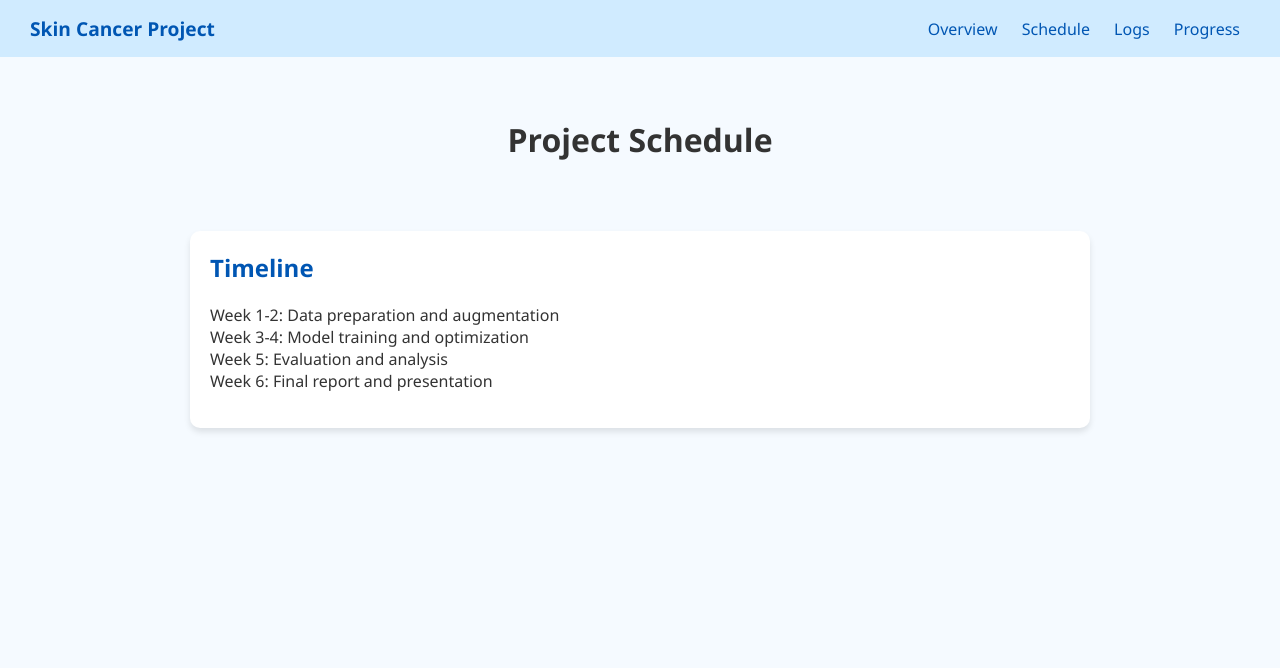
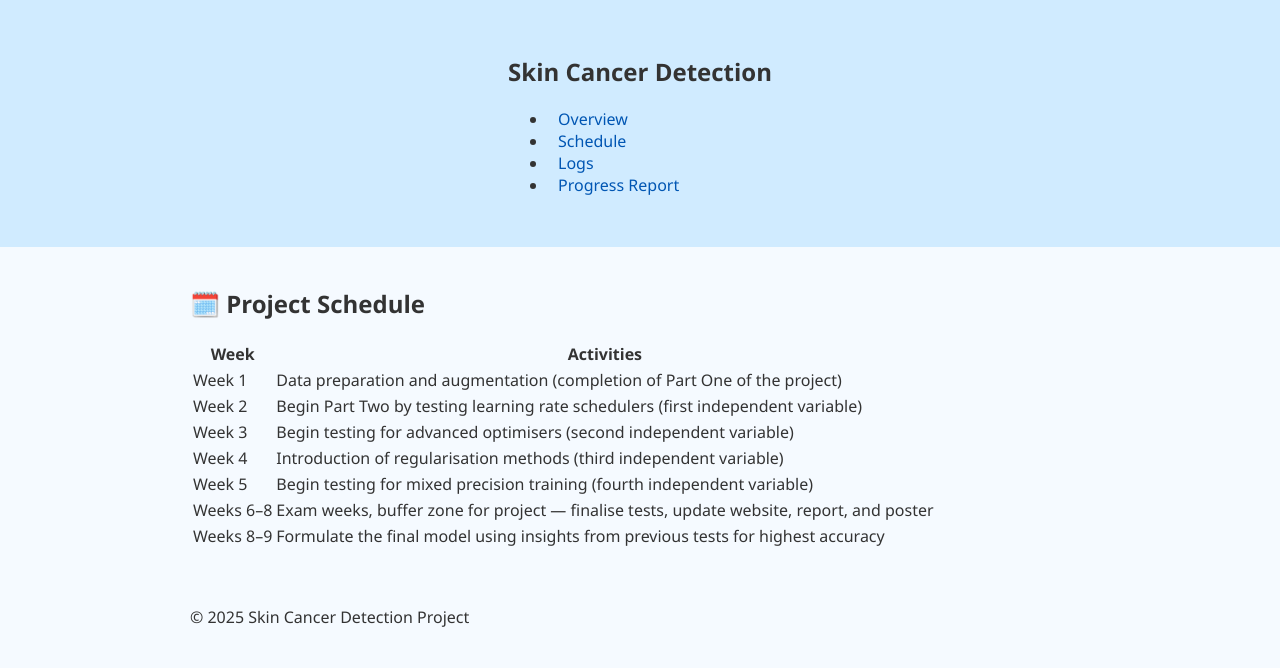
Before and after one commit to Zimoxie2008/skin-cancer-detection, a plain HTML site: page schedule.html in a window 1280 px wide. Drawn offline with Linux system fonts and the light colour scheme.

Commit message:
Update schedule.html

```diff
--- a/schedule.html
+++ b/schedule.html
@@ -1,34 +1,73 @@
 <!DOCTYPE html>
 <html lang="en">
 <head>
-    <meta charset="UTF-8">
-    <meta name="viewport" content="width=device-width, initial-scale=1.0">
-    <title>Schedule</title>
-    <link rel="stylesheet" href="style.css">
+  <meta charset="UTF-8" />
+  <meta name="viewport" content="width=device-width, initial-scale=1.0"/>
+  <title>Schedule | Skin Cancer Detection Project</title>
+  <link rel="stylesheet" href="style.css" />
 </head>
 <body>
+  <header>
     <nav class="navbar">
-    <div class="nav-title">Skin Cancer Project</div>
-    <div class="nav-links">
-        <a href="index.html">Overview</a>
-        <a href="schedule.html">Schedule</a>
-        <a href="logs.html">Logs</a>
-        <a href="progress.html">Progress</a>
+      <div class="container">
+        <h1 class="logo">Skin Cancer Detection</h1>
+        <ul class="nav-links">
+          <li><a href="index.html">Overview</a></li>
+          <li><a class="active" href="schedule.html">Schedule</a></li>
+          <li><a href="logs.html">Logs</a></li>
+          <li><a href="progress.html">Progress Report</a></li>
+        </ul>
       </div>
     </nav>
-
-<header class="header">
-    <h1>Project Schedule</h1>
   </header>
 
   <main class="container">
-    <section class="card">
-        <h2>Timeline</h2>
-        <p>Week 1-2: Data preparation and augmentation <br>
-        Week 3-4: Model training and optimization <br>
-        Week 5: Evaluation and analysis <br>
-        Week 6: Final report and presentation</p>
-    </section>
+    <h2 class="page-title">🗓️ Project Schedule</h2>
+
+    <table class="schedule-table">
+      <thead>
+        <tr>
+          <th>Week</th>
+          <th>Activities</th>
+        </tr>
+      </thead>
+      <tbody>
+        <tr>
+          <td>Week 1</td>
+          <td>Data preparation and augmentation (completion of Part One of the project)</td>
+        </tr>
+        <tr>
+          <td>Week 2</td>
+          <td>Begin Part Two by testing learning rate schedulers (first independent variable)</td>
+        </tr>
+        <tr>
+          <td>Week 3</td>
+          <td>Begin testing for advanced optimisers (second independent variable)</td>
+        </tr>
+        <tr>
+          <td>Week 4</td>
+          <td>Introduction of regularisation methods (third independent variable)</td>
+        </tr>
+        <tr>
+          <td>Week 5</td>
+          <td>Begin testing for mixed precision training (fourth independent variable)</td>
+        </tr>
+        <tr>
+          <td>Weeks 6–8</td>
+          <td>Exam weeks, buffer zone for project — finalise tests, update website, report, and poster</td>
+        </tr>
+        <tr>
+          <td>Weeks 8–9</td>
+          <td>Formulate the final model using insights from previous tests for highest accuracy</td>
+        </tr>
+      </tbody>
+    </table>
   </main>
+
+  <footer>
+    <div class="container">
+      <p>&copy; 2025 Skin Cancer Detection Project</p>
+    </div>
+  </footer>
 </body>
 </html>
```
Lines whose indentation alone changed are shown as unchanged.
